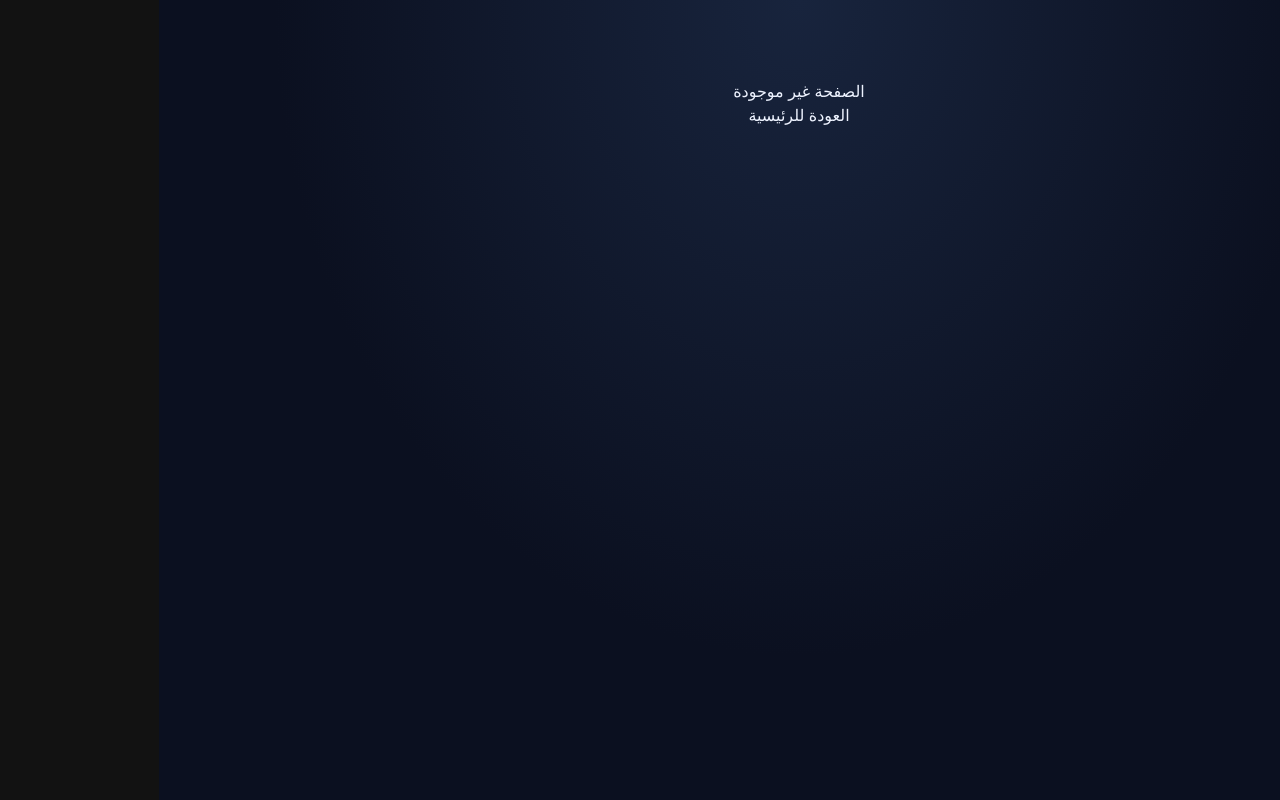
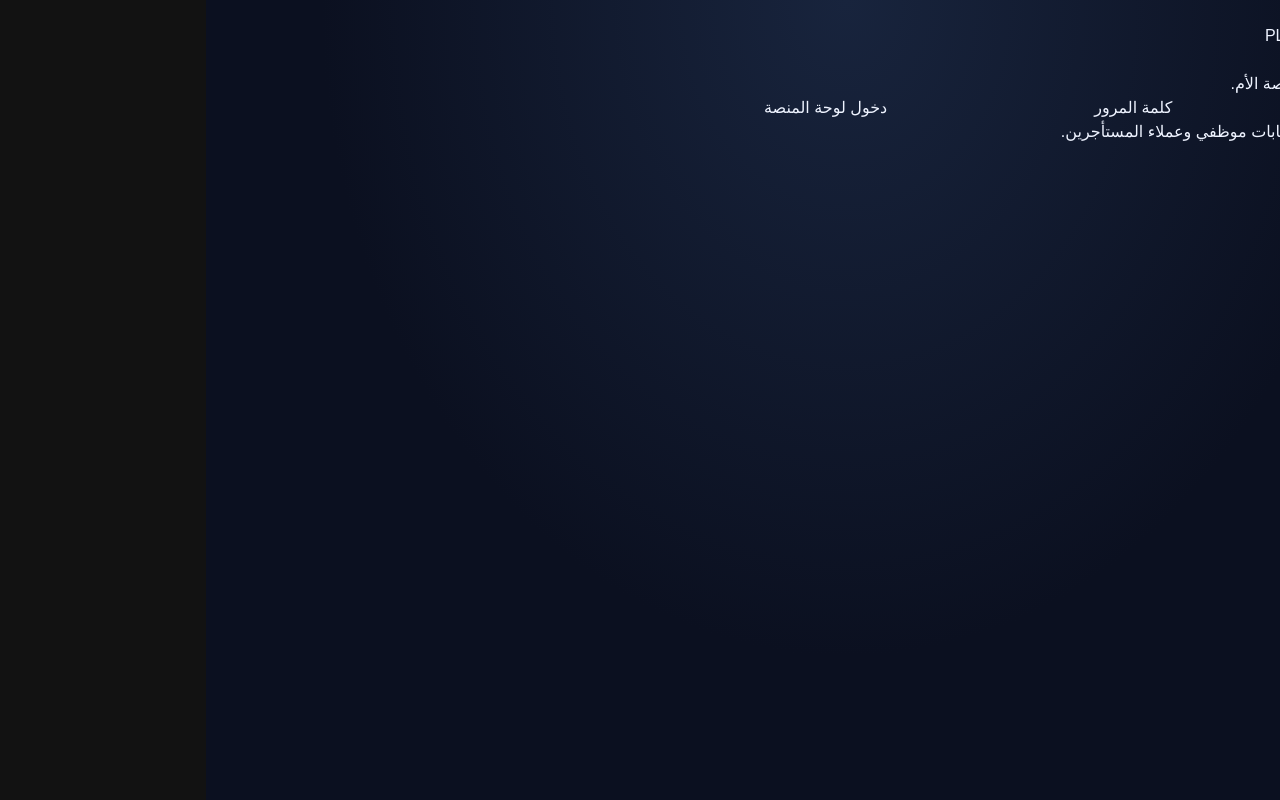
Before and after one commit to bade395/BADE3-Platform, a Next.js app: page /platform/login in a window 1280 px wide. Before the commit this address had no page. Built offline with nearby package versions, Linux system fonts and the light colour scheme.

Commit message:
feat: add BADE3 platform foundation src/app/platform/login/page.tsx

```diff
--- /dev/null
+++ b/src/app/platform/login/page.tsx
@@ -0,0 +1,35 @@
+"use client";
+
+import { FormEvent, useState } from "react";
+import { useRouter } from "next/navigation";
+import Link from "next/link";
+
+export default function PlatformLoginPage() {
+  const router = useRouter();
+  const [email, setEmail] = useState("");
+  const [password, setPassword] = useState("");
+  const [error, setError] = useState("");
+  const [busy, setBusy] = useState(false);
+  async function submit(event: FormEvent<HTMLFormElement>) {
+    event.preventDefault(); setBusy(true); setError("");
+    try {
+      const response = await fetch("/api/platform/login", { method: "POST", headers: { "Content-Type": "application/json" }, body: JSON.stringify({ email, password }) });
+      const result = await response.json().catch(() => ({}));
+      if (!response.ok) throw new Error(result.error ?? "تعذّر تسجيل الدخول.");
+      router.replace("/platform"); router.refresh();
+    } catch (cause) { setError(cause instanceof Error ? cause.message : "تعذّر تسجيل الدخول."); }
+    finally { setBusy(false); }
+  }
+  return <main className="auth-shell"><section className="auth-card">
+    <Link href="/" className="brand-mark">BADE3<span>◆</span></Link>
+    <p className="eyebrow">PLATFORM OWNER ACCESS</p><h1>مرحبًا بك في BADE3</h1>
+    <p className="muted">دخول آمن ومخصص لمالك المنصة الأم.</p>
+    <form onSubmit={submit} className="auth-form">
+      <label>البريد الإلكتروني<input type="email" value={email} onChange={e=>setEmail(e.target.value)} autoComplete="username" required /></label>
+      <label>كلمة المرور<input type="password" value={password} onChange={e=>setPassword(e.target.value)} autoComplete="current-password" required /></label>
+      {error && <p className="error" role="alert">{error}</p>}
+      <button disabled={busy}>{busy ? "جارٍ التحقق..." : "دخول لوحة المنصة"}</button>
+    </form>
+    <p className="muted small">صلاحية المنصة مستقلة عن حسابات موظفي وعملاء المستأجرين.</p>
+  </section></main>;
+}
```
